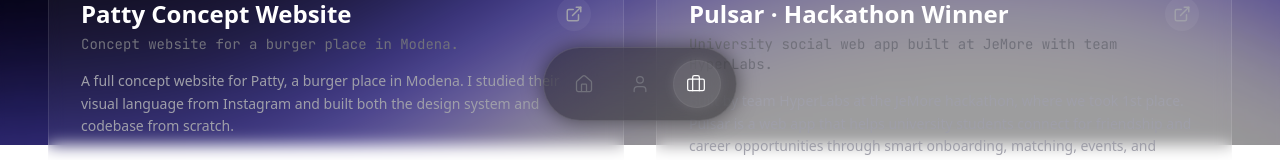
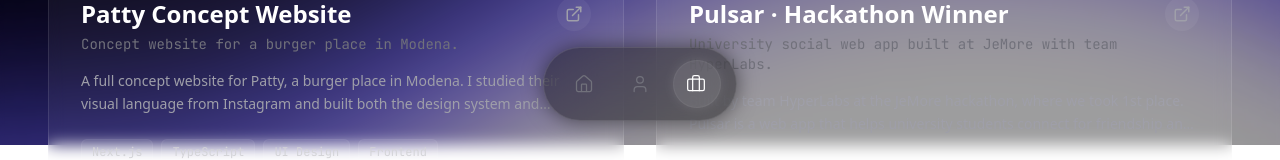
Before and after one commit to emqnuele/portfolio, a Next.js app: page /projects in a window 1280 px wide. Shown: the part 655-815 px from the top of the page. Built offline with nearby package versions, Linux system fonts and the light colour scheme.

Commit message:
limit project card description to 2 lines

```diff
--- a/src/components/ui/ProjectsGrid.tsx
+++ b/src/components/ui/ProjectsGrid.tsx
@@ -169,7 +169,7 @@ export default function ProjectsGrid({ projects }: { projects: Project[] }) {
                                 </div>
                             </div>
 
-                            <p className="text-zinc-400 text-sm leading-relaxed mb-4 sm:mb-6 line-clamp-2 sm:line-clamp-none">
+                            <p className="text-zinc-400 text-sm leading-relaxed mb-4 sm:mb-6 line-clamp-2">
                                 {project.description || "Building things that matter."}
                             </p>
 
```
